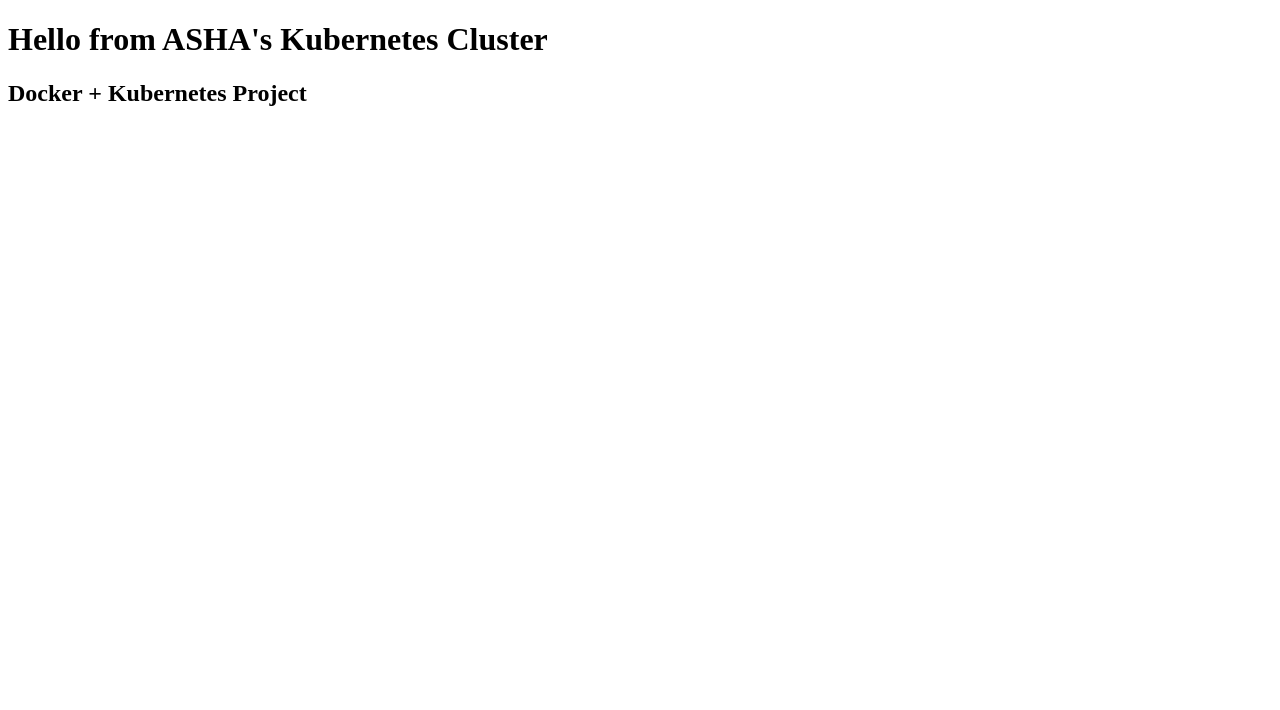
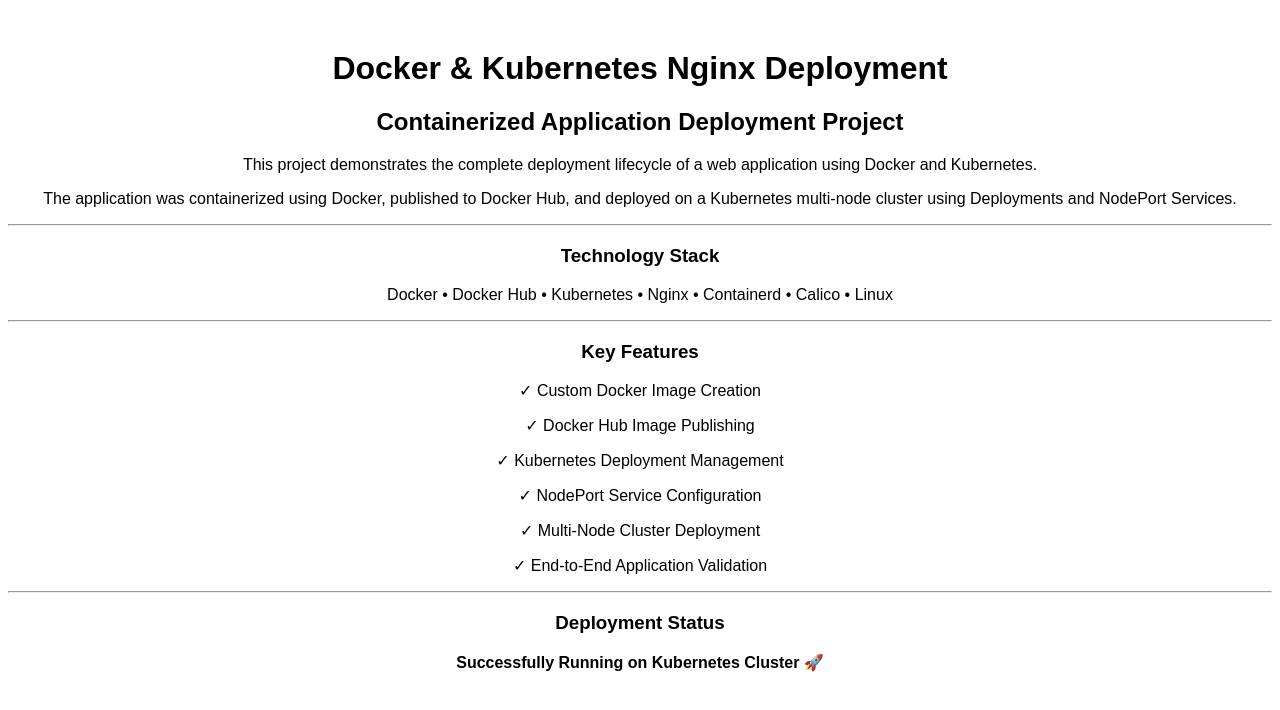
Before and after one commit to Asha21697/docker-kubernetes-nginx-deployment, a plain HTML site: page index.html in a window 1280 px wide. Drawn offline with Linux system fonts and the light colour scheme.

Commit message:
Updated application page and project documentation

```diff
--- a/index.html
+++ b/index.html
@@ -1,10 +1,50 @@
 <!DOCTYPE html>
 <html>
 <head>
-    <title>ASHA Kubernetes Project</title>
+    <title>Docker Kubernetes Nginx Deployment</title>
 </head>
-<body>
-    <h1>Hello from ASHA's Kubernetes Cluster</h1>
-    <h2>Docker + Kubernetes Project</h2>
+
+<body style="text-align:center; font-family:Arial, sans-serif; margin-top:50px;">
+
+    <h1>Docker & Kubernetes Nginx Deployment</h1>
+
+    <h2>Containerized Application Deployment Project</h2>
+
+    <p>
+        This project demonstrates the complete deployment lifecycle of a web application
+        using Docker and Kubernetes.
+    </p>
+
+    <p>
+        The application was containerized using Docker, published to Docker Hub,
+        and deployed on a Kubernetes multi-node cluster using Deployments and
+        NodePort Services.
+    </p>
+
+    <hr>
+
+    <h3>Technology Stack</h3>
+
+    <p>
+        Docker • Docker Hub • Kubernetes • Nginx • Containerd • Calico • Linux
+    </p>
+
+    <hr>
+
+    <h3>Key Features</h3>
+
+    <p>✓ Custom Docker Image Creation</p>
+    <p>✓ Docker Hub Image Publishing</p>
+    <p>✓ Kubernetes Deployment Management</p>
+    <p>✓ NodePort Service Configuration</p>
+    <p>✓ Multi-Node Cluster Deployment</p>
+    <p>✓ End-to-End Application Validation</p>
+
+    <hr>
+
+    <h3>Deployment Status</h3>
+
+    <p><strong>Successfully Running on Kubernetes Cluster 🚀</strong></p>
+
 </body>
 </html>
```
